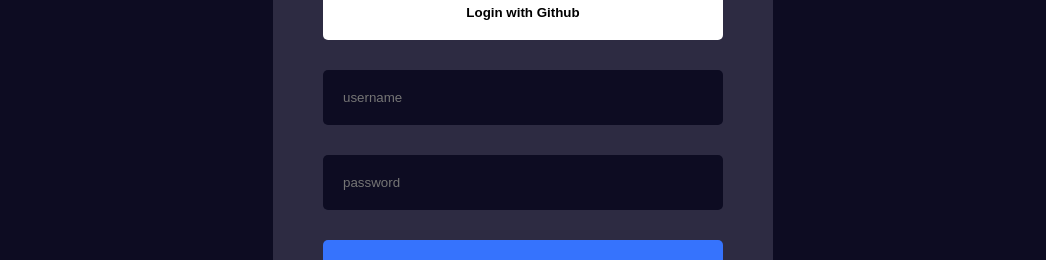
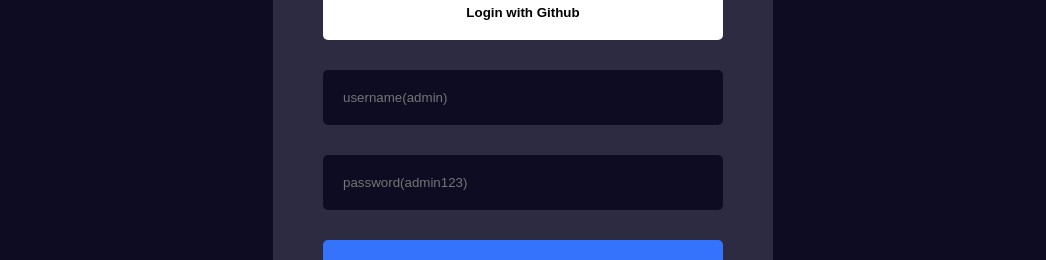
Before and after one commit to biwasbhandari/FromIdeaToImpact, a Next.js app: page /login in a window 1280 px wide. Shown: the part 233-493 px from the top of the page, without its empty margins (117-1163 px from the left). Built offline with nearby package versions, Linux system fonts and the light colour scheme; no server answers.

Commit message:
final commit

```diff
--- a/components/loginForm/loginForm.jsx
+++ b/components/loginForm/loginForm.jsx
@@ -10,8 +10,8 @@
 
   return (
     <form className={styles.form} action={formAction}>
-      <input type="text" placeholder="username" name="username" />
-      <input type="password" placeholder="password" name="password" />
+      <input type="text" placeholder="username(admin)" name="username" />
+      <input type="password" placeholder="password(admin123)" name="password" />
       <button>Login</button>
       {state?.error}
       <Link href="/register">
```
